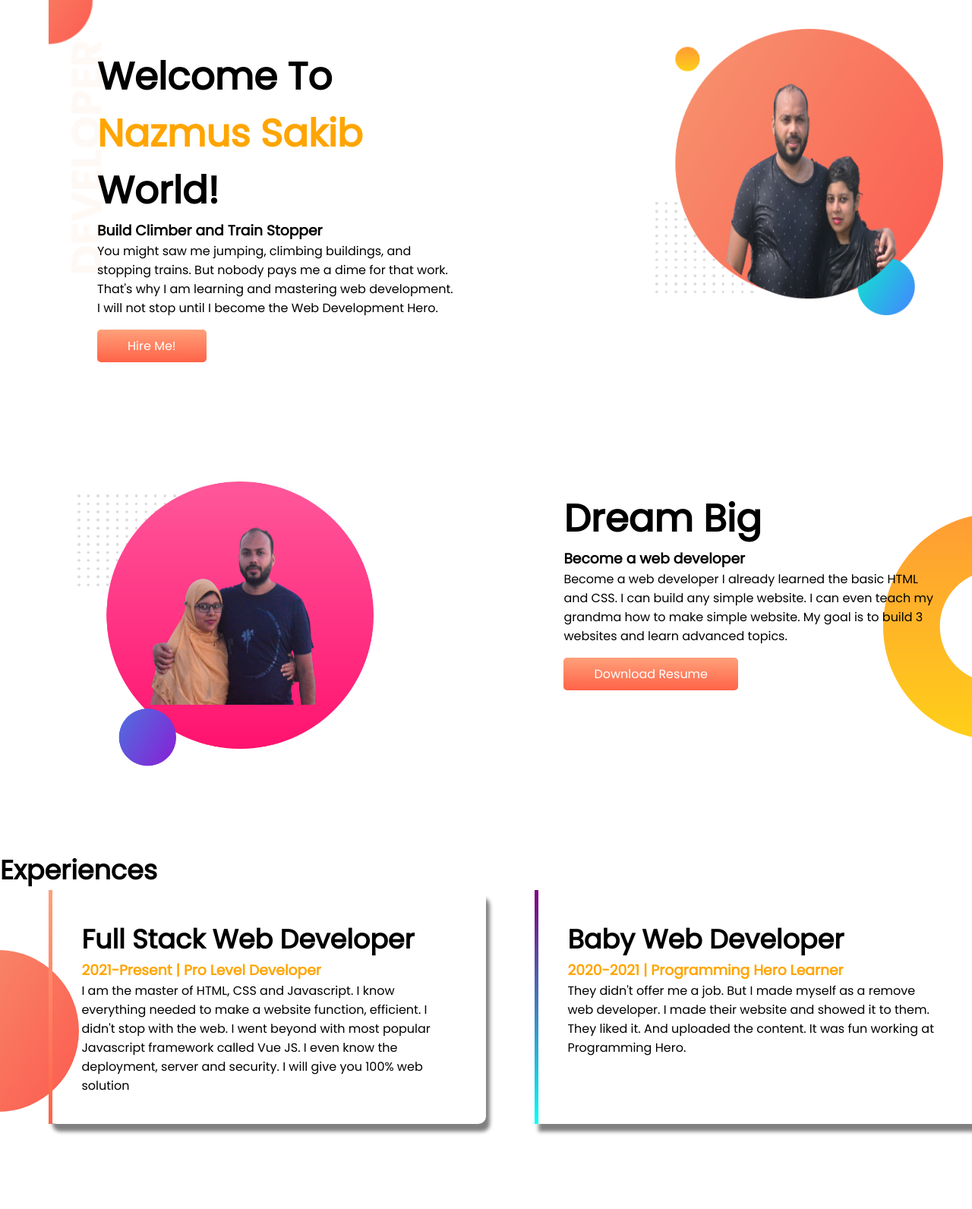
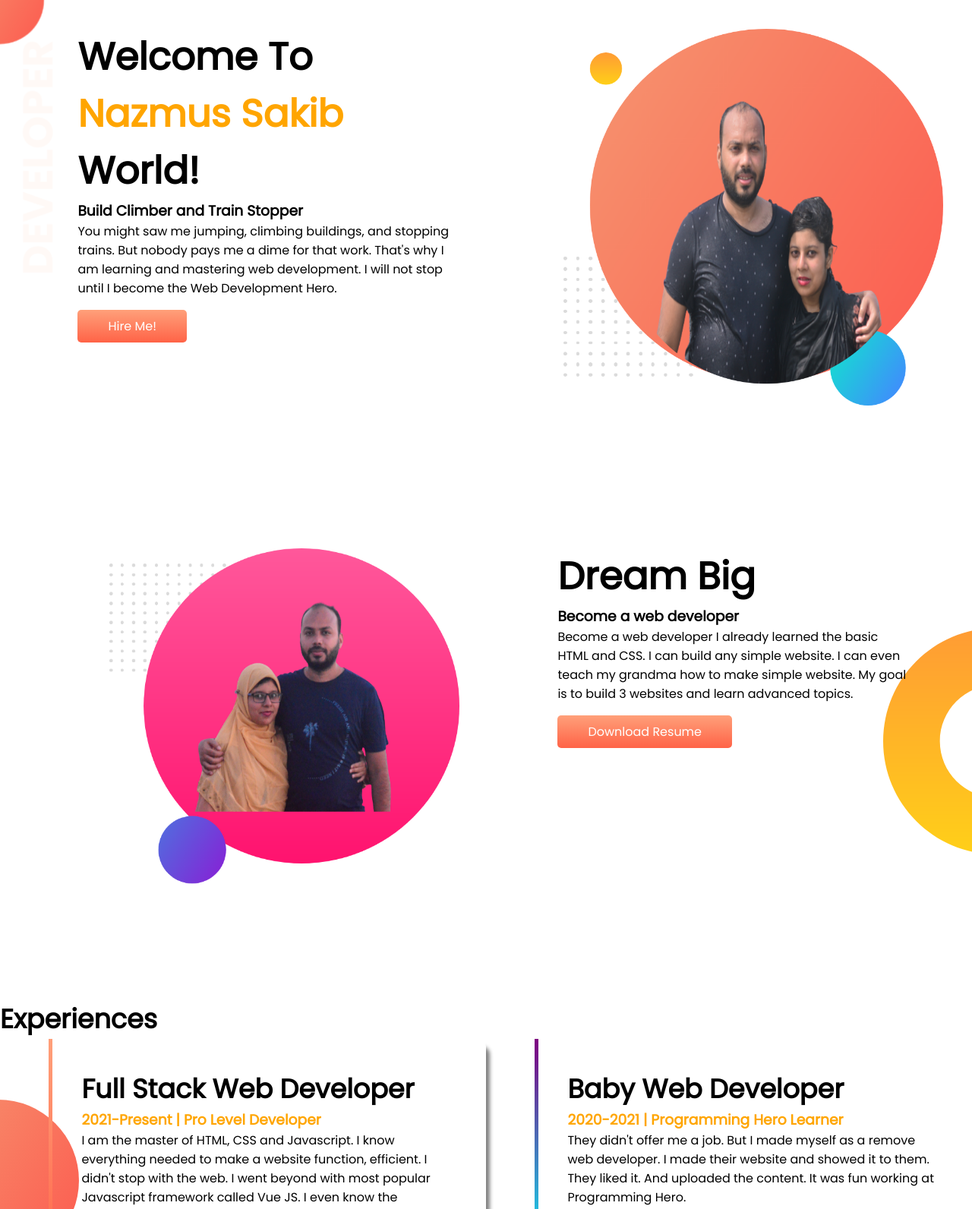
Before and after one commit to NazmusSakib-tech/my-second-portfolio, a plain HTML site: page index.html in a window 1280 px wide. Shown: the top 1592 px of the page at 76% size. Before the commit the page ends 1544 px from the top, so only its background shows below. Drawn offline with Linux system fonts and the light colour scheme.

Commit message:
some css add

```diff
--- a/css/style.css
+++ b/css/style.css
@@ -20,6 +20,10 @@ h1{
 }
 .top-section1{
     display: flex;
+    background-image: url(images/top-banner.png);
+    background-repeat: no-repeat;
+
+
 }
 
 .half-witdh{
@@ -28,16 +32,15 @@ h1{
     padding: 3%;
     margin-left: 5%;
     margin-bottom: 5%;
+
 }
 .right-top img{
-    width:80%;
+    width:100%;
     float: right;
 }
 
 .lefttop{
-background-image: url(images/top-banner.png);
-background-repeat: no-repeat;
-padding: 5%;
+
 }
 
 .lefttop a{
@@ -53,15 +56,16 @@ padding: 5%;
 
     display: flex;
     /* margin-top: 50px; */
+    padding: 50px;
+    background-image: url(images/dream-bg.png);
+    background-repeat: no-repeat;
+    background-position: right;
 }
 .left-middle img{
-    width: 80%;
+    width: 100%;
 }
 .middle-right{
-padding: 50px;
-background-image: url(images/dream-bg.png);
-background-repeat: no-repeat;
-background-position: right;
+
 }
 
 .middle-right a{
@@ -75,10 +79,10 @@ background-position: right;
 
 .full-dev-baby-dev{
 display: flex;
-/* margin-bottom: 10px; */
-background-image: url(images/exp-bg.png);
-background-repeat: no-repeat;
-background-position: left;
+    /* margin-bottom: 10px; */
+    background-image: url(images/exp-bg.png);
+    background-repeat: no-repeat;
+    background-position: left;
 
 }
 .full-stack{
```
